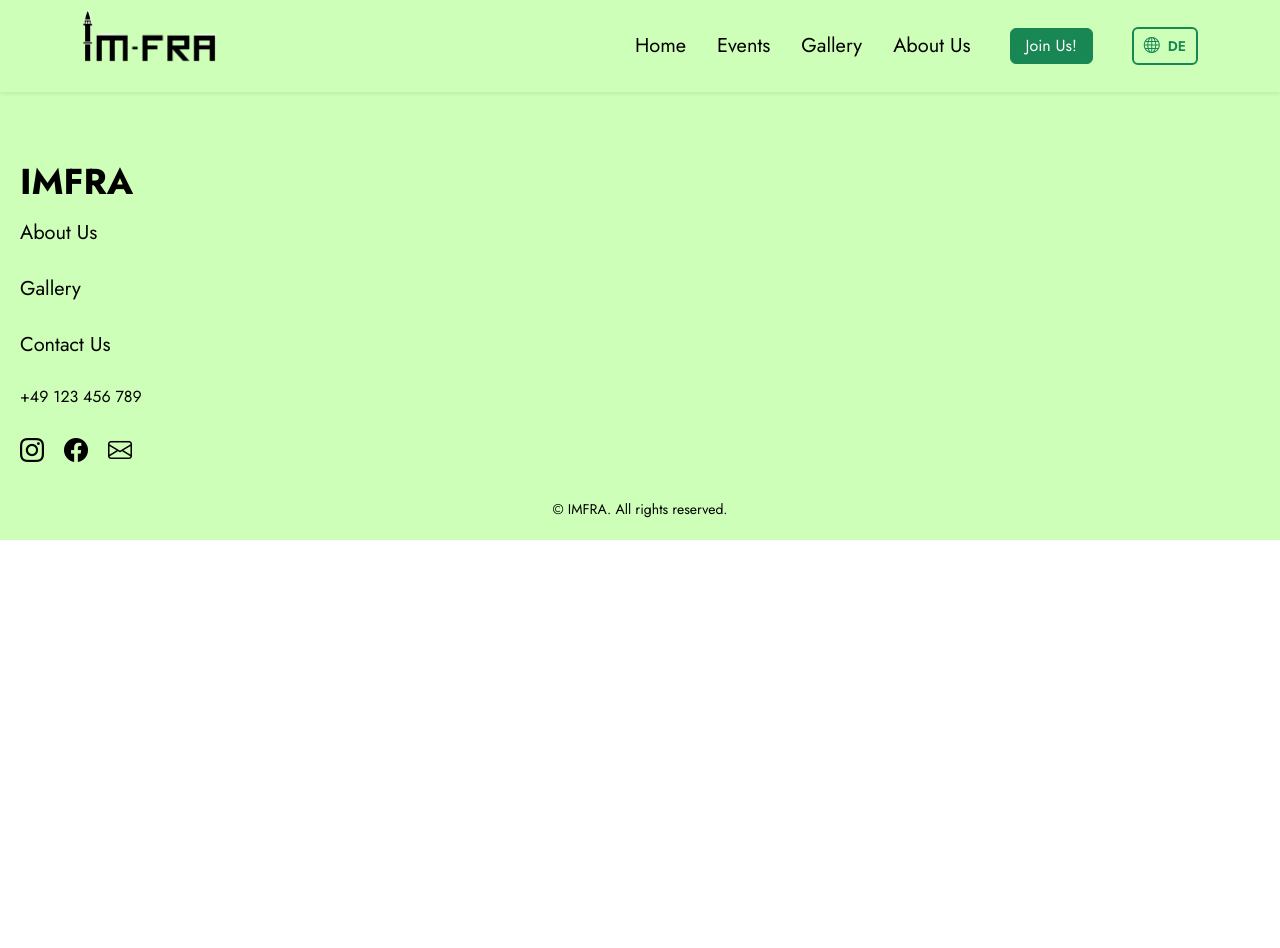
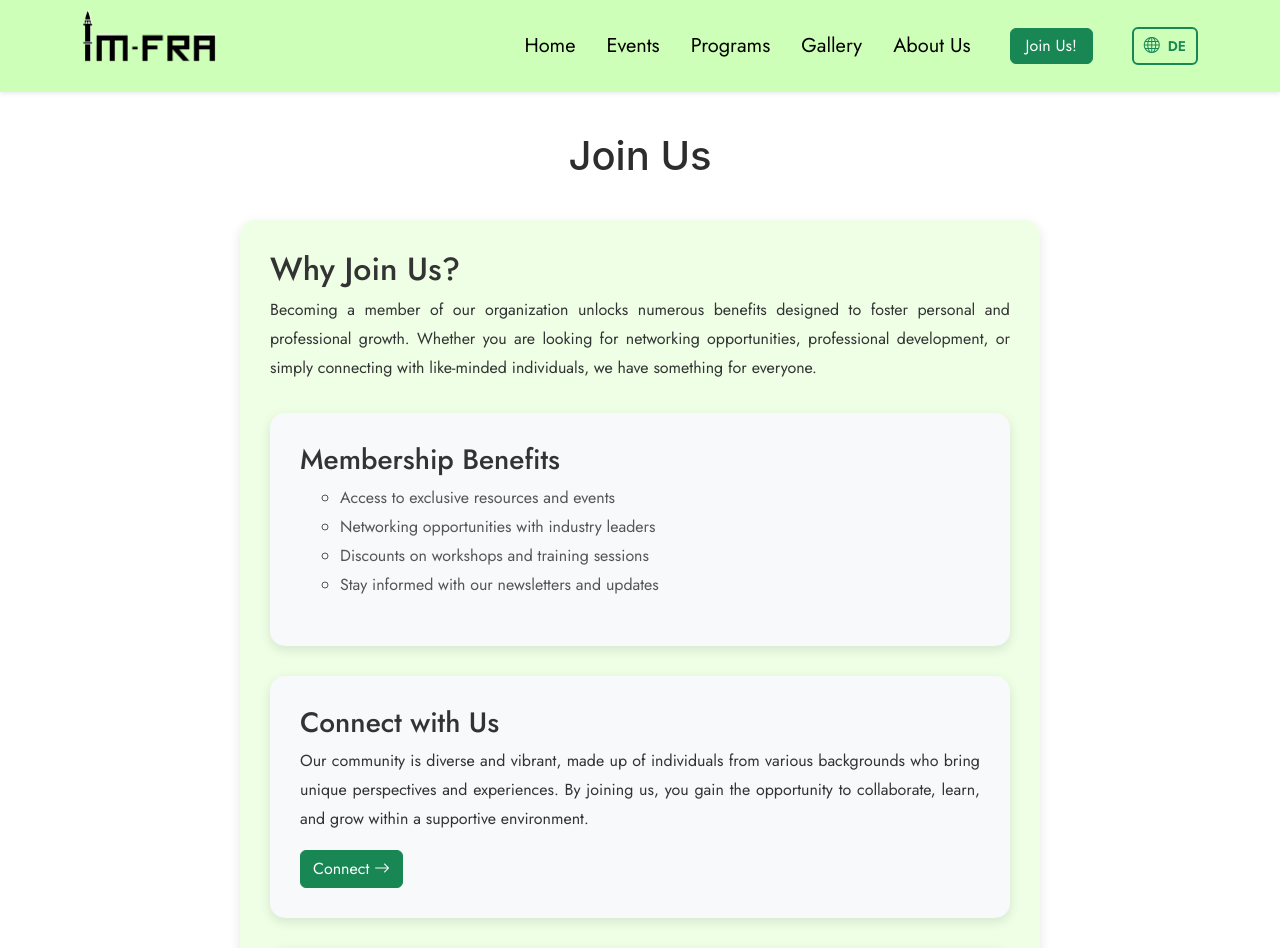
Before and after one commit to keenshi/IMFRA, a React (Create React App) app: page /joinUs in a window 1280 px wide. Shown: the top 948 px of the page. Before the commit the page ends 800 px from the top, so only its background shows below. Built offline with nearby package versions, Linux system fonts and the light colour scheme.

Commit message:
added joinus

```diff
--- a/src/App.js
+++ b/src/App.js
@@ -6,6 +6,7 @@ import MainContent from "./main";
 import { AboutUs } from "./Pages/AboutUs";
 import { Events } from "./Pages/Events";
 import { GalleryPage } from "./Pages/GallleryPage";
+import JoinUs from "./Pages/JoinUs";
 
 function App() {
   return (
@@ -17,6 +18,7 @@ function App() {
           <Route path="Events" Component={Events} />
           <Route path="gallery" Component={GalleryPage} />
           <Route path="aboutUs" Component={AboutUs} />
+          <Route path="joinUs" Component={JoinUs} />
         </Routes>
         <Footer />
       </div>
--- a/src/Pages/Events.js
+++ b/src/Pages/Events.js
@@ -1,35 +1,34 @@
-
 export const Events = () => {
   const events = [
     {
       title: "Hessen Muslim Day",
       description:
         "The Hessen Muslim Day is a signature event organized by the Indian Muslims in Frankfurt, celebrating cultural diversity and the shared heritage of Indian Muslims in the Hessen region. This event serves as a platform for interfaith dialogue, cultural exchange, and fostering mutual understanding among different communities. It features cultural performances, insightful discussions, and traditional culinary experiences, creating an atmosphere of unity and pride in shared traditions.",
+      link: "https://example.com/hessen-muslim-day",
     },
     {
       title: "Get-Together Activities",
       description:
         "The organization hosts regular get-together activities, providing members with opportunities to socialize, network, and build lifelong friendships. These gatherings are a melting pot of ideas and experiences, encouraging open conversations and cultural exchanges. Whether it’s celebrating festivals, sharing meals, or organizing informal discussions, these events bring the community closer together.",
-    },
-    {
-      title: "Student Assistantship Programs",
-      description:
-        "Understanding the challenges faced by students in a foreign land, the group offers student assistantship programs to provide guidance and support. From navigating academic requirements to exploring career opportunities, these programs are tailored to empower students and help them succeed in their pursuits. Senior members and professionals volunteer to mentor and advise students, ensuring they feel supported and connected.",
+      link: "https://example.com/get-together-activities",
     },
     {
       title: "Outings",
       description:
         "The organization organizes outings to scenic locations, cultural landmarks, and recreational spots, offering members a chance to unwind and bond in a relaxed environment. These outings foster a sense of community while providing a refreshing break from routine life. Families, students, and professionals alike enjoy these excursions, making them a cherished aspect of the group’s activities.",
+      link: "https://example.com/outings",
     },
     {
       title: "Sisters’ Meets",
       description:
         "Sisters’ meets are specially curated gatherings designed to create a safe and empowering space for women to connect, share their experiences, and discuss topics relevant to their lives. These events often include workshops, discussions, and activities that cater to the interests and needs of the women in the community, fostering solidarity and mutual support.",
+      link: "https://example.com/sisters-meets",
     },
     {
       title: "Weekend Sports",
       description:
         "For those who enjoy staying active, the organization organizes weekend sports sessions, bringing together members to engage in games like cricket, badminton, and football. These events not only promote physical health but also encourage teamwork, discipline, and camaraderie. The friendly matches and enthusiastic participation make these sports sessions a favorite among members of all ages.",
+      link: "https://example.com/weekend-sports",
     },
   ];
 
@@ -59,13 +58,29 @@ export const Events = () => {
           }}
         >
           <h2 style={{ marginBottom: "10px", color: "#333" }}>{event.title}</h2>
-          <p style={{ marginBottom: "0", lineHeight: "1.6", color: "#555" }}>
+          <p style={{ marginBottom: "30px", lineHeight: "1.6", color: "#555" }}>
             {event.description}
           </p>
+          <a
+            href={event.link}
+            target="_blank"
+            rel="noopener noreferrer"
+            style={{
+              backgroundColor: "#28a745",
+              color: "#fff",
+              border: "none",
+              padding: "10px 20px",
+              borderRadius: "5px",
+              cursor: "pointer",
+              textDecoration: "none",
+              marginBottom: "50px",
+            }}
+          >
+            Register
+          </a>
         </div>
       ))}
       </div>
-
     </div>
   );
 };
--- /dev/null
+++ b/src/Pages/JoinUs.js
@@ -0,0 +1,101 @@
+// JoinUs.js
+
+const JoinUs = () => {
+  const styles = {
+    membershipPage: {
+      fontFamily: 'Jost, sans-serif',
+      padding: '40px 20px',
+      lineHeight: '1.8',
+      color: '#333',
+      margin: '0 auto',
+      maxWidth: '800px',
+      borderRadius: '15px',
+      backgroundColor: '#eeffe6',
+      padding: '30px',
+      boxShadow: '0 4px 12px rgba(0, 0, 0, 0.1)',
+      marginBottom: '40px',
+    },
+    header: {
+      textAlign: 'center',
+      marginBottom: '40px',
+      marginTop: '40px',
+      color: '#2d2d2d',
+    },
+    section: {
+      textAlign: 'justify',
+    },
+    roundedContainer: {
+      borderRadius: '15px',
+      backgroundColor: '#f8f9fa',
+      padding: '30px',
+      marginTop: '30px',
+      boxShadow: '0 4px 12px rgba(0, 0, 0, 0.1)',
+
+    },
+    buttonHover: {
+      backgroundColor: '#218838',
+    },
+    list: {
+      listStyleType: 'circle',
+      paddingLeft: '40px',
+      color: '#555',
+    },
+  };
+
+  return (
+    <>
+      <header style={styles.header}>
+        <h1>Join Us</h1>
+      </header>
+      <div style={styles.membershipPage}>
+        <section style={styles.section}>
+          <div>
+            <h2>Why Join Us?</h2>
+            <p>
+              Becoming a member of our organization unlocks numerous benefits designed
+              to foster personal and professional growth. Whether you are looking for
+              networking opportunities, professional development, or simply connecting
+              with like-minded individuals, we have something for everyone.
+            </p>
+          </div>
+
+          <div style={styles.roundedContainer}>
+            <h3>Membership Benefits</h3>
+            <ul style={styles.list}>
+              <li>Access to exclusive resources and events</li>
+              <li>Networking opportunities with industry leaders</li>
+              <li>Discounts on workshops and training sessions</li>
+              <li>Stay informed with our newsletters and updates</li>
+            </ul>
+          </div>
+
+          <div style={styles.roundedContainer}>
+            <h3>Connect with Us</h3>
+            <p>
+              Our community is diverse and vibrant, made up of individuals from various
+              backgrounds who bring unique perspectives and experiences. By joining us,
+              you gain the opportunity to collaborate, learn, and grow within a supportive
+              environment.
+            </p>
+            <a href="https://docs.google.com/forms/d/e/1FAIpQLSf2KMAFJHeSqzbwO5m1ewpBVIkdXfS9eSS4jigiHkctHBVYyw/viewform" target="_blank" rel="noopener noreferrer" className="btn btn-success text-white">
+              Connect <i className="bi bi-arrow-right"></i>
+            </a>
+          </div>
+
+          <div style={styles.roundedContainer}>
+            <h3>How to Join?</h3>
+            <p>
+              Becoming a member is simple! Click the button below to fill out our
+              membership form and become part of our growing community.
+            </p>
+            <a target="_blank" rel="noopener noreferrer" className="btn btn-success text-white ">
+              Become a Member <i className="bi bi-arrow-right"></i>
+            </a>
+          </div>
+        </section>
+      </div>
+    </>
+  );
+};
+
+export default JoinUs;
--- a/src/header.jsx
+++ b/src/header.jsx
@@ -41,7 +41,11 @@ function Header() {
                   Events
                 </Link>
               </li>
-
+              <li className="nav-item">
+                <Link className="nav-link nav-text" to="">
+                  Programs
+                </Link>
+              </li>
               <li className="nav-item">
                 <Link className="nav-link nav-text" to="gallery">
                   Gallery
@@ -53,6 +57,7 @@ function Header() {
                 </Link>
               </li>
               <li className="nav-item">
+                <Link to="joinUs">
                 <a
                   className="btn btn-success text-white ms-lg-3"
                   href="#"
@@ -60,6 +65,7 @@ function Header() {
                 >
                   Join Us!
                 </a>
+                </Link>
               </li>
               <li className="nav-item ms-4">
                 <button
```
